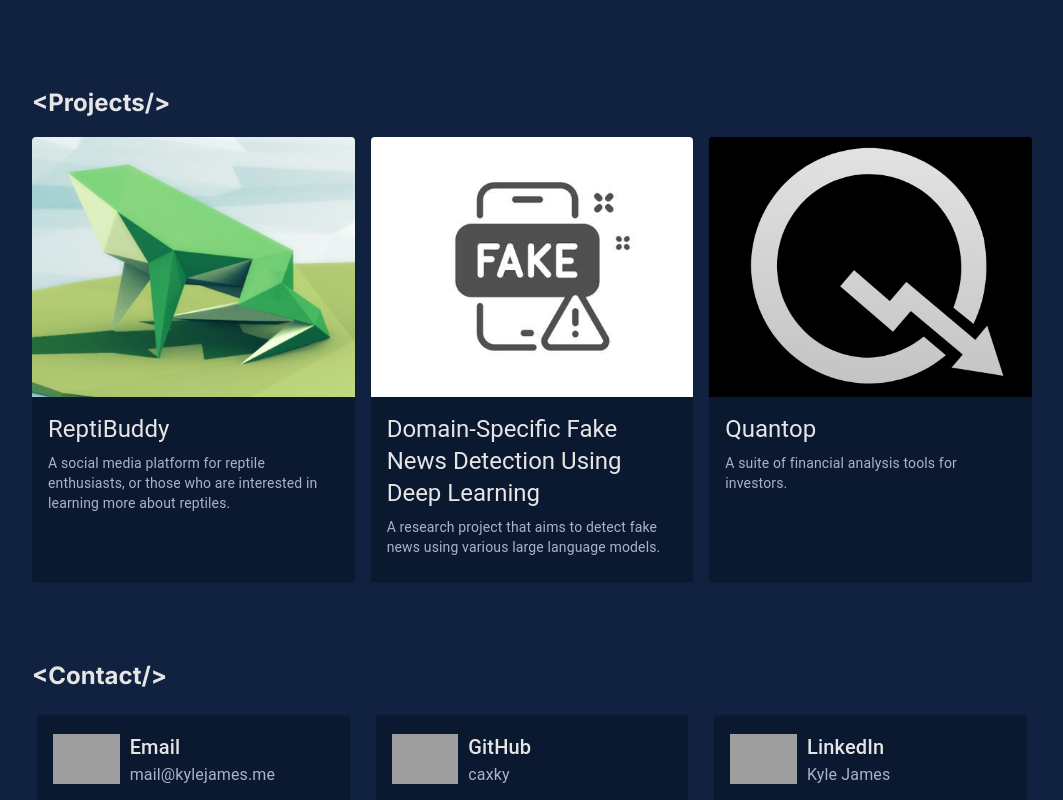
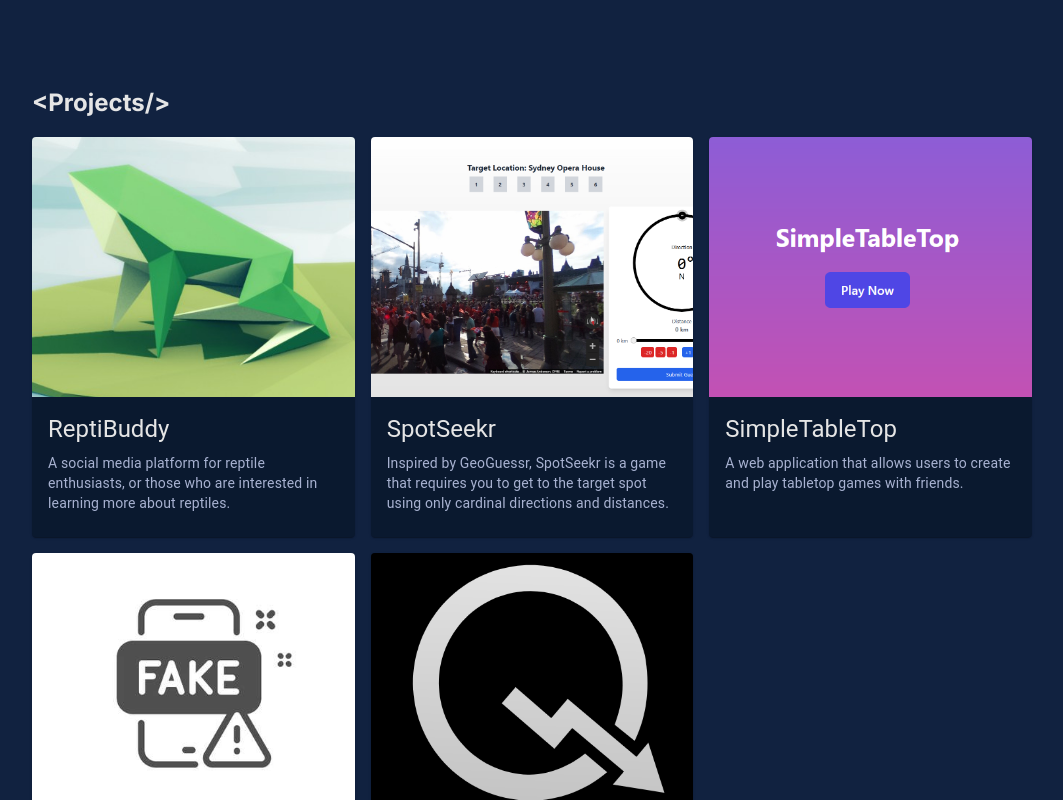
Before and after one commit to caxky/Personal-Site, a React (Create React App) app: page / in a window 1280 px wide. Shown: the part 620-1420 px from the top of the page, without its empty margins (108-1171 px from the left). Built offline with nearby package versions, Linux system fonts and the light colour scheme; grey boxes are pictures that could not be loaded.

Commit message:
Added more projects

```diff
--- a/src/components/projects/Projects.jsx
+++ b/src/components/projects/Projects.jsx
@@ -10,6 +10,18 @@
     description: 'A social media platform for reptile enthusiasts, or those who are interested in learning more about reptiles.',
     image: 'images/reptibuddy.jpg',
     link: 'https://reptibuddy.com'
+  },
+  {
+    title: 'SpotSeekr',
+    description: 'Inspired by GeoGuessr, SpotSeekr is a game that requires you to get to the target spot using only cardinal directions and distances.',
+    image: 'images/spotseekr.png',
+    link: 'https://spotseekr.com'
+  },
+  {
+    title: 'SimpleTableTop',
+    description: 'A web application that allows users to create and play tabletop games with friends.',
+    image: 'images/stt.png',
+    link: 'https://simpletabletop.xyz'
   },
   {
     title: 'Domain-Specific Fake News Detection Using Deep Learning',
```
Also changed, not shown: public/images/spotseekr.png (added), public/images/stt.png (added).
